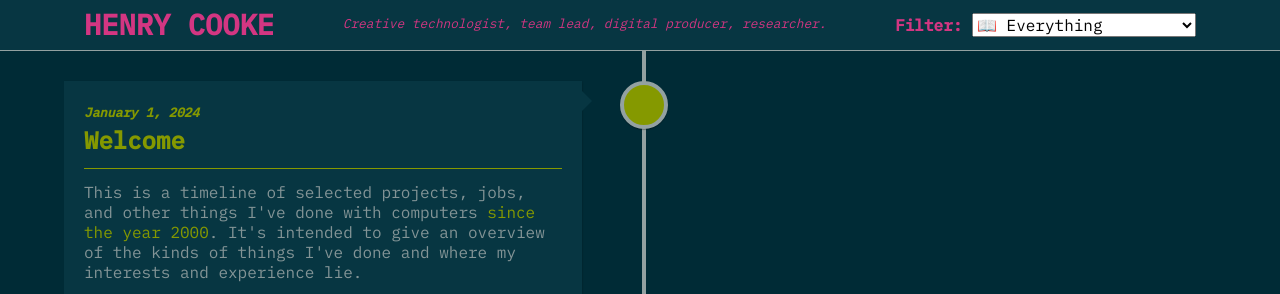
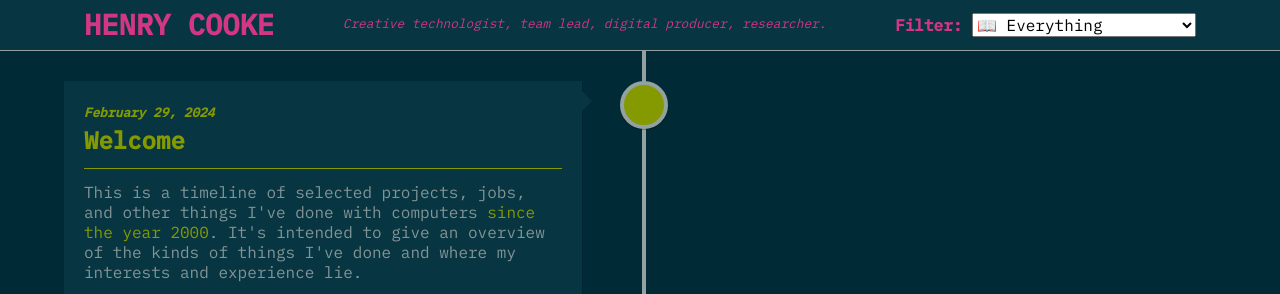
Before and after one commit to prehensile/prehensile.github.io, a Jekyll site: the page timeline/index.html, which Jekyll copies as it is, in a window 1280 px wide and 900 px high. Shown: the top 294 px of the window. Built offline with Jekyll 4.4.1, drawn with Linux system fonts in a browser that asks for light colours; part of the change alters nothing that is shown.

```diff
--- a/timeline/index.html
+++ b/timeline/index.html
@@ -149,7 +149,7 @@
           </div>
           <div class="timeline-description">
             <span class="timestamp"
-              ><time datetime="2024-01-01"
+              ><time id="intro-time" datetime="2024-01-01"
                 >January 1, 2024</time
               ></span
             >
@@ -2621,5 +2621,15 @@
 
     <script src="js/classlist-polyfill.js"></script>
     <script src="js/site-js.js"></script>
+    <script>
+      const now = new Date();
+      const te = document.getElementById("intro-time");
+      te.setAttribute( "datetime", now.toISOString() );
+      te.innerHTML = now.toLocaleDateString(
+        'en-US',
+        { month: 'long', day: 'numeric', year: 'numeric' }
+      );
+      // January 1, 2024
+    </script>
   </body>
 </html>
```
